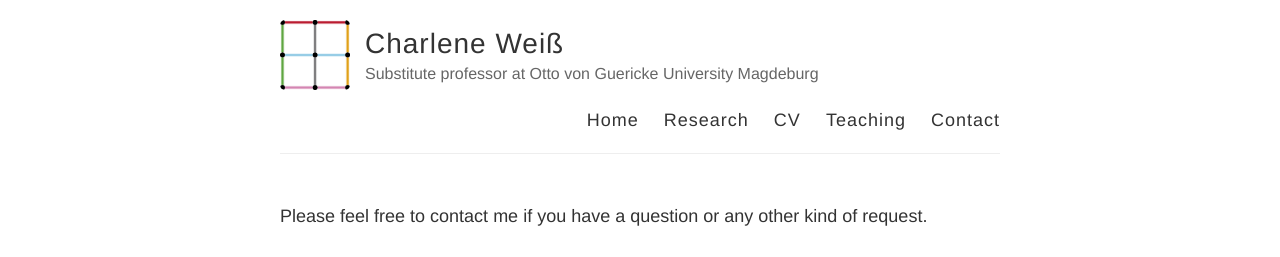
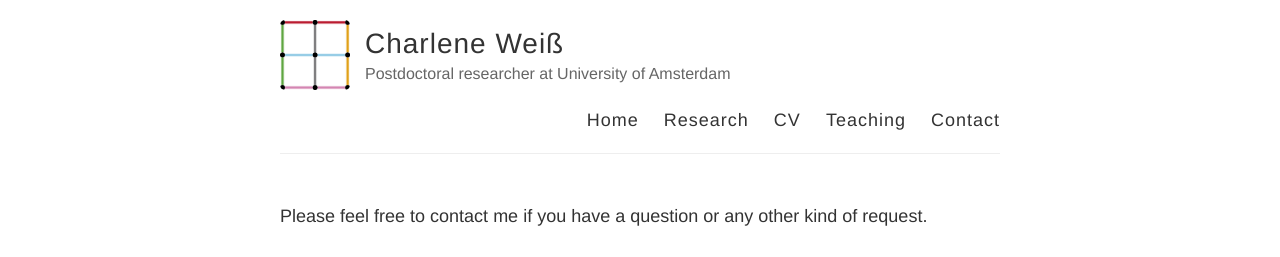
Before and after one commit to charleneweiss/charleneweiss.github.io, a Jekyll site: the page built from contact.md, in a window 1280 px wide. Shown: the top 257 px of the page. Built offline with Jekyll 4.4.1, drawn with Linux system fonts in a browser that asks for light colours.

Commit message:
Changed description at top

```diff
--- a/_config.yml
+++ b/_config.yml
@@ -2,7 +2,7 @@
 name: Charlene Weiß
 
 # Short bio or description (displayed in the header)
-description: Substitute professor at Otto von Guericke University Magdeburg
+description: Postdoctoral researcher at University of Amsterdam
 
 # URL of your avatar or profile pic (you could use your GitHub profile pic)
 avatar: https://raw.githubusercontent.com/charleneweiss/charleneweiss.github.io/master/images/avatar.png
```
